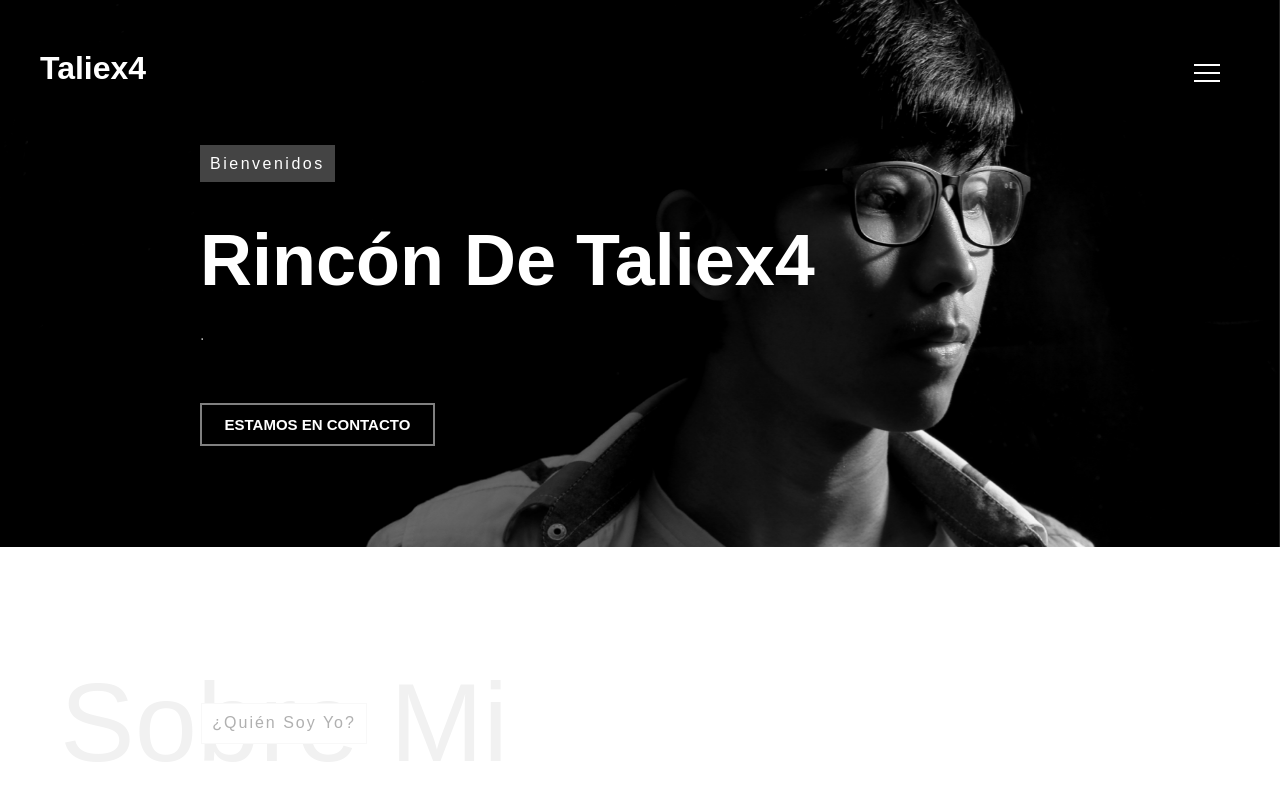
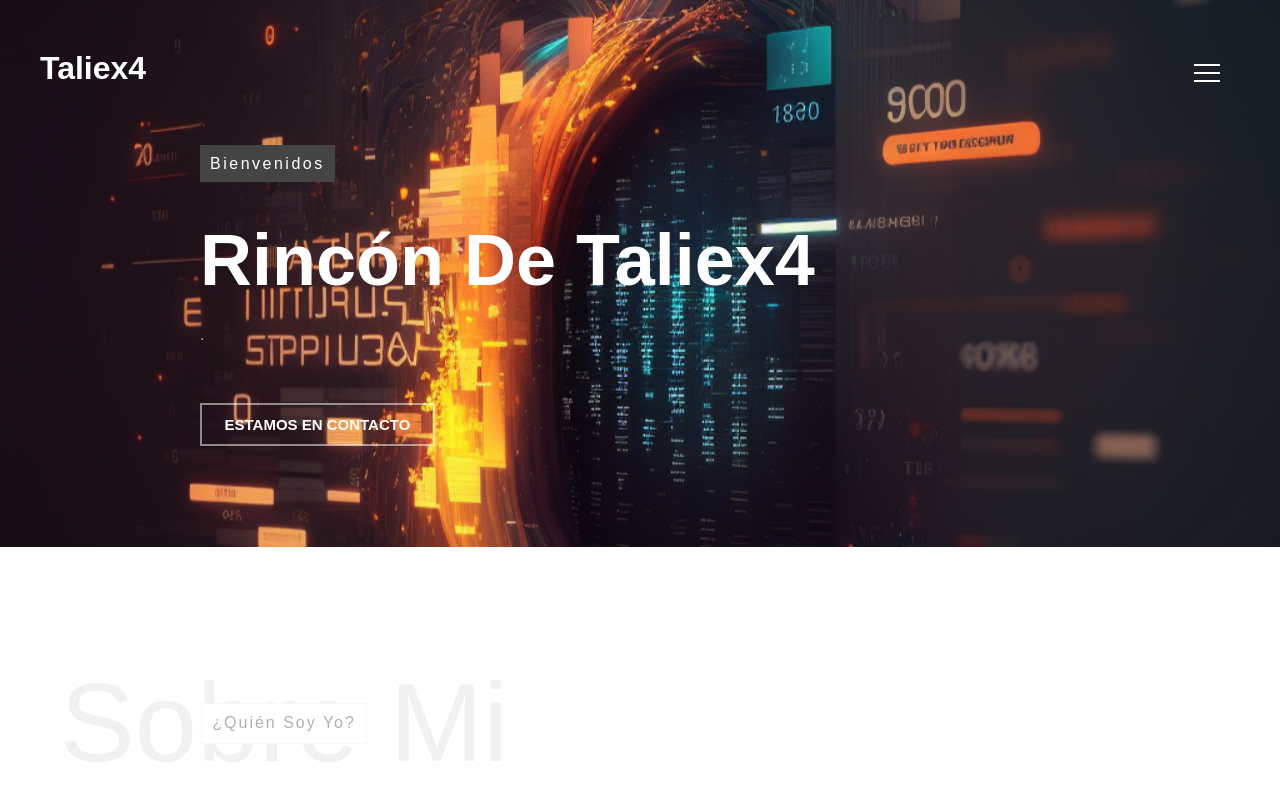
Before and after one commit to Taliex4444/Taliex4444.github.io, a plain HTML site: page index.html in a window 1280 px wide. Shown: the top 800 px of the page. Drawn offline with Linux system fonts and the light colour scheme; files whose address does not match are found by name.

Commit message:
ActualizarImagenes

```diff
--- a/index.html
+++ b/index.html
@@ -70,7 +70,7 @@
 		</div>
 	</div>
 
-	<img src="images/main-banner.jpg" class="jarallax-img">
+	<img src="images/imagenesParaWeb.png" class="jarallax-img">
 </div><!--billboard-->
 
 <section id="about-me" class="margin-large">
```
Also changed, not shown: images/imagenesParaWeb.png (added).
